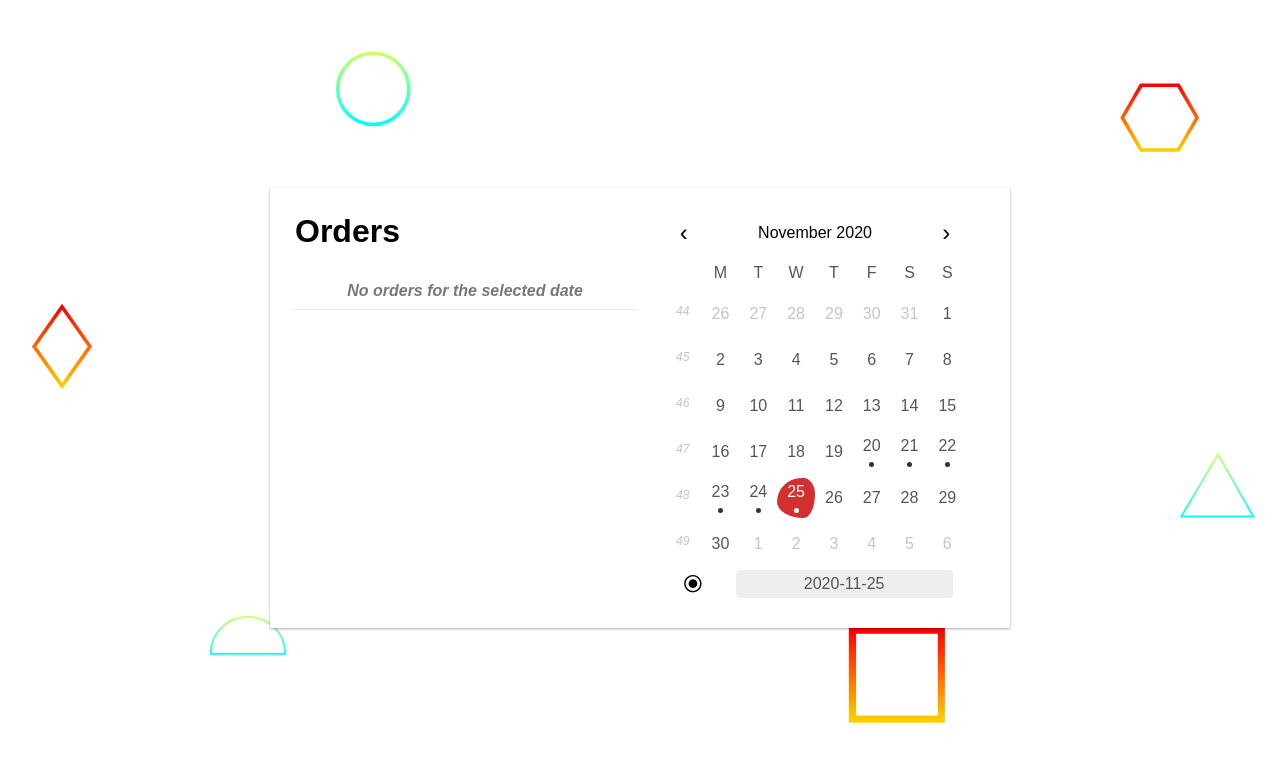
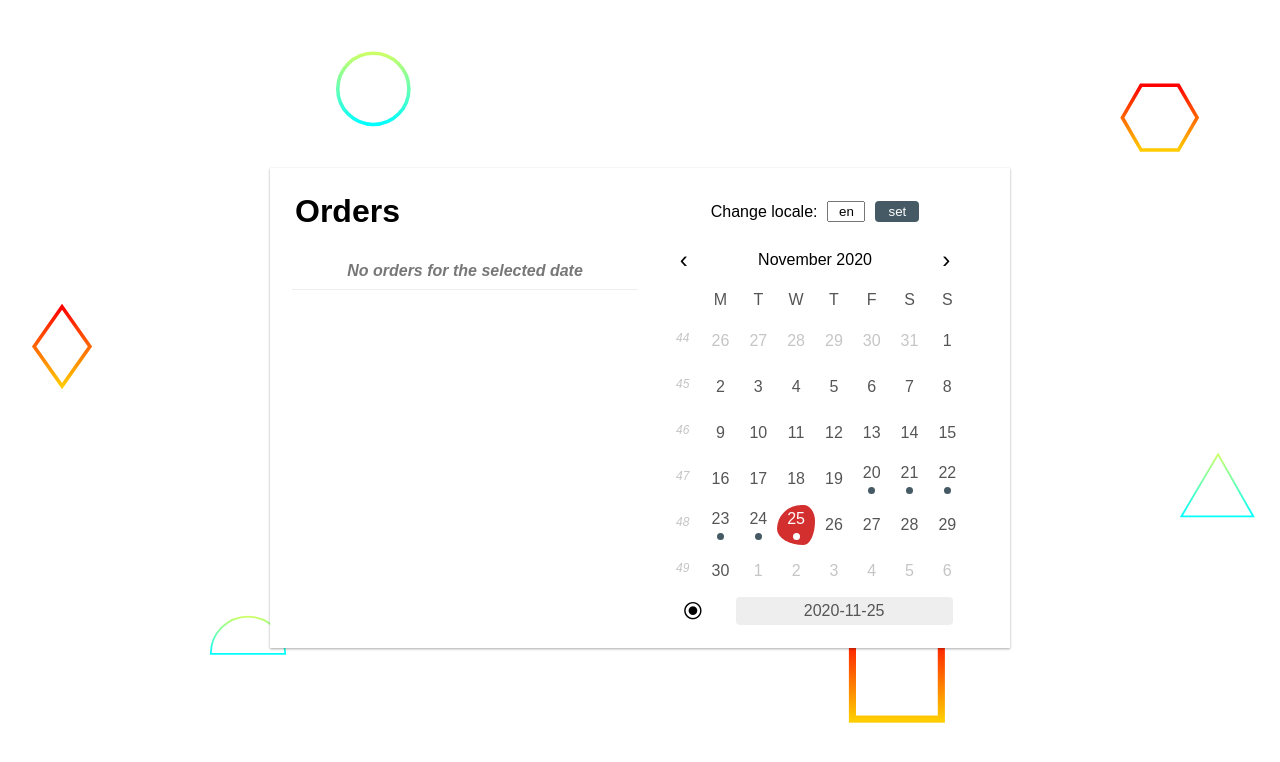
Before and after one commit to sergidb/datepicker-js, a plain HTML site: page index.html in a window 1280 px wide. Drawn offline with Linux system fonts and the light colour scheme.

Commit message:
appearance changes + favicon

```diff
--- a/index.html
+++ b/index.html
@@ -31,7 +31,7 @@
             align-self: center;
 
             width: 700px;
-            max-height: 400px;
+            max-height: 440px;
             min-height: 400px;
 
             padding: 20px;
@@ -66,13 +66,25 @@
 
         }
 
+        .language-controls {
+            display: flex;
+            align-items: center;
+            justify-content: center;
+            gap: 10px;
+        }
+
+        .language-controls input {
+            width: 30px;
+            text-align: center;
+        }
+
         .shadow {
             box-shadow: 0 1px 3px rgba(0, 0, 0, 0.12), 0 1px 2px rgba(0, 0, 0, 0.24);
             transition: all 0.3s cubic-bezier(.25, .8, .25, 1);
         }
 
         datepicker-js {
-            grid-row: span 2;
+            /* grid-row: span 2; */
             margin: 0 auto;
         }
 
@@ -82,6 +94,14 @@
             color: #777;
             font-weight: normal;
             font-style: italic;
+        }
+
+        #setLocaleBtn {
+            border: none;
+            padding: 3px 13px;
+            background: #455A64;
+            color: white;
+            border-radius: 4px;
         }
 
         @media only screen and (max-width: 768px) {
@@ -97,7 +117,6 @@
                 max-height: none;
             }
         }
-
     </style>
 
 </head>
@@ -106,8 +125,13 @@
 
     <div class="grid shadow">
         <h1>Orders</h1>
+        <div class="language-controls">
+            Change locale:
+            <input id="localeInput" type="text" value="en">
+            <button id="setLocaleBtn">set</button>
+        </div>
+        <ul></ul>
         <datepicker-js></datepicker-js>
-        <ul></ul>
     </div>
 
 
@@ -264,9 +288,19 @@
         datepicker.setLocale('en');
 
         fakeData.forEach(fakeEvent => {
-            fakeEvent.date = luxon.DateTime.local().startOf('day').minus({days: randomOf5()});
+            fakeEvent.date = luxon.DateTime.local().startOf('day').minus({
+                days: randomOf5()
+            });
             datepicker.addEvent(fakeEvent.date, fakeEvent);
         });
+
+        document.querySelector('#localeInput').onkeyup = e => {
+            if (e.key == 'Enter') updateLocale();
+        }
+
+        document.querySelector('#setLocaleBtn').onclick = e => {
+            updateLocale();
+        }
 
         renderList([]);
 
@@ -313,6 +347,10 @@
 
         }
 
+        function updateLocale() {
+            let locale = document.querySelector('#localeInput').value;
+            datepicker.setLocale(locale);
+        }
     </script>
 
 </body>
--- a/js/calendar.component.js
+++ b/js/calendar.component.js
@@ -87,19 +87,17 @@ class DatePickerJS extends HTMLElement {
                 }
 
                 .event-mark {
-                    height: 5px;
-                    width: 5px;
+                    height: 7px;
+                    width: 7px;
                     align-self: center;
                     justify-self: center;
                     border-radius: 50%;
-                    background: #333;
+                    background: #455A64;
                 }
 
                 .selection-date .event-mark, .today .event-mark {
                     background: #FFFFFF;
                 }
-
-
 
                 /*
                 .calendar-content .day {
```
Also changed, not shown: favicon.ico (added).
